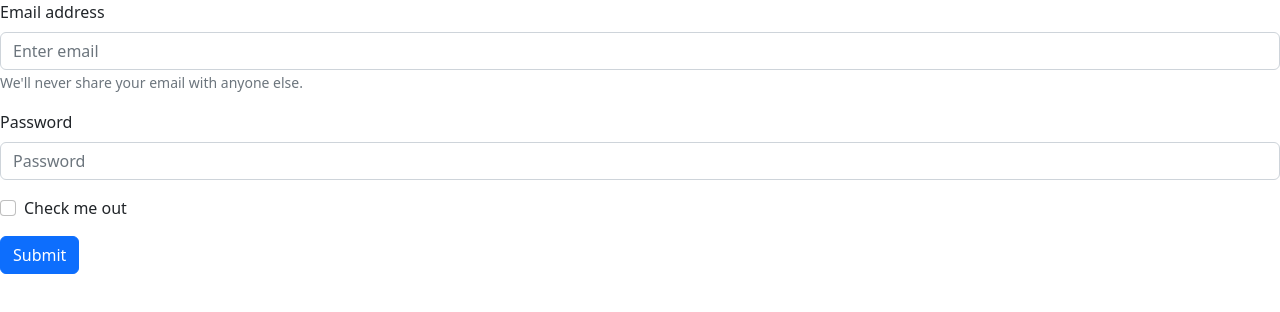
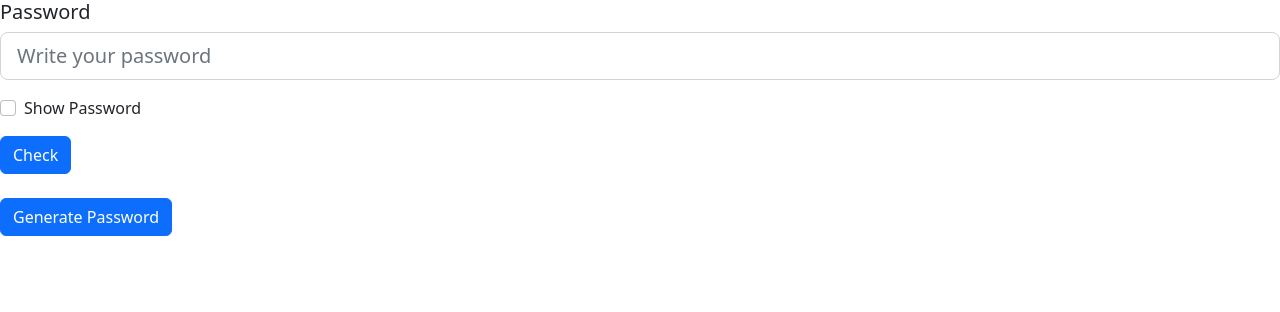
Before and after one commit to VenelinZhelev/HackTues9-Heisenberg, a React (Create React App) app in the folder passwords_manager/: page / in a window 1280 px wide. Shown: the top 312 px of the page. Built offline with nearby package versions, Linux system fonts and the light colour scheme.

Commit message:
add generatePassword component

```diff
--- a/passwords_manager/public/index.html
+++ b/passwords_manager/public/index.html
@@ -10,34 +10,11 @@
       content="Web site created using create-react-app"
     />
     <link rel="apple-touch-icon" href="%PUBLIC_URL%/logo192.png" />
-    <!--
-      manifest.json provides metadata used when your web app is installed on a
-      user's mobile device or desktop. See https://developers.google.com/web/fundamentals/web-app-manifest/
-    -->
     <link rel="manifest" href="%PUBLIC_URL%/manifest.json" />
-    <!--
-      Notice the use of %PUBLIC_URL% in the tags above.
-      It will be replaced with the URL of the `public` folder during the build.
-      Only files inside the `public` folder can be referenced from the HTML.
-
-      Unlike "/favicon.ico" or "favicon.ico", "%PUBLIC_URL%/favicon.ico" will
-      work correctly both with client-side routing and a non-root public URL.
-      Learn how to configure a non-root public URL by running `npm run build`.
-    -->
-    <title>React App</title>
+    <title>Password Manager</title>
   </head>
   <body>
-    <noscript>You need to enable JavaScript to run this app.</noscript>
+    <noscript>Имаш мн стар браузър и нямаш JavaScript!</noscript>
     <div id="root"></div>
-    <!--
-      This HTML file is a template.
-      If you open it directly in the browser, you will see an empty page.
-
-      You can add webfonts, meta tags, or analytics to this file.
-      The build step will place the bundled scripts into the <body> tag.
-
-      To begin the development, run `npm start` or `yarn start`.
-      To create a production bundle, use `npm run build` or `yarn build`.
-    -->
   </body>
 </html>
--- a/passwords_manager/src/App.js
+++ b/passwords_manager/src/App.js
@@ -1,9 +1,11 @@
 import RatePassword from "./componens/ratePassword/RatePassword";
+import GeneratePassword from "./componens/generatePassword/generatePassword";
 
 function App() {
   return (
     <div className="App">
      <RatePassword/>
+     <GeneratePassword/>
     </div>
   );
 }
--- /dev/null
+++ b/passwords_manager/src/componens/generatePassword/generatePassword.jsx
@@ -0,0 +1,38 @@
+import React from 'react'
+import Button from 'react-bootstrap/Button';
+import Form from 'react-bootstrap/Form';
+import { useState } from 'react';
+
+export default function GeneratePassword() {
+  const [password, setPassword] = useState(0);
+
+  function passwordGeneration(length) {
+    let char = 'ABCDEFGHIJKLMNOPQRSTUVWXYZabcdefghijklmnopqrstuvwxyz0123456789!?#*@_';
+    let pass = '';
+    const charDulj = char.length;
+    for (let i = 0; i < length; i++) {
+      pass += char.charAt(Math.floor(Math.random() * charDulj));
+    }
+    return pass;
+  }
+
+  function generatePassword() {
+    setPassword(passwordGeneration(5) + '-' + passwordGeneration(5) + '-' + passwordGeneration(5) + '-' + passwordGeneration(5));
+  }
+
+  return (
+    <Form>
+      <br></br>
+      <Button id="genButton" variant="primary" onClick={() => generatePassword()} >
+        Generate Password
+      </Button>
+      {
+        password ?
+          <Form.Group className="genPass" controlId="genPass"  >
+            <Form.Control placeholder="Generated Password" value={password} />
+          </Form.Group>
+          : null
+    }
+    </Form>
+  )
+}
--- a/passwords_manager/src/componens/ratePassword/RatePassword.jsx
+++ b/passwords_manager/src/componens/ratePassword/RatePassword.jsx
@@ -4,27 +4,17 @@ import Form from 'react-bootstrap/Form';
 
 
 export default function RatePassword() {
-
-
-  return (
-    <Form>
-    <Form.Group className="mb-3" controlId="formBasicEmail">
-      <Form.Label>Email address</Form.Label>
-      <Form.Control type="email" placeholder="Enter email" />
-      <Form.Text className="text-muted">
-        We'll never share your email with anyone else.
-      </Form.Text>
-    </Form.Group>
-
+ return (
+    <Form >
     <Form.Group className="mb-3" controlId="formBasicPassword">
-      <Form.Label>Password</Form.Label>
-      <Form.Control type="password" placeholder="Password" />
+      <h5>Password</h5>
+      <Form.Control size="lg" type="password" placeholder="Write your password" />
     </Form.Group>
     <Form.Group className="mb-3" controlId="formBasicCheckbox">
-      <Form.Check type="checkbox" label="Check me out" />
+      <Form.Check type="checkbox" label="Show Password" />
     </Form.Group>
-    <Button variant="primary" type="submit">
-      Submit
+    <Button variant="primary" type="submit" >
+      Check
     </Button>
   </Form>
   )
```
